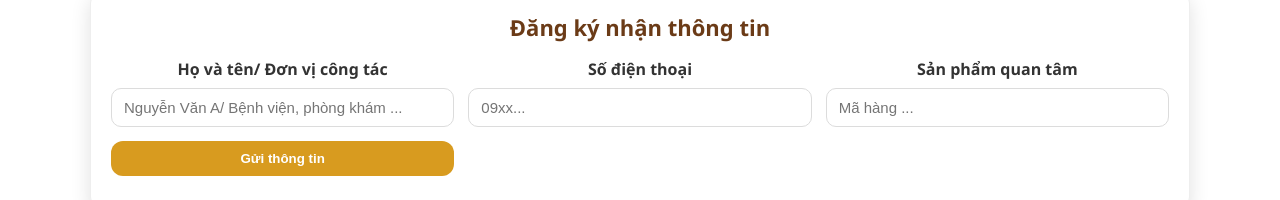
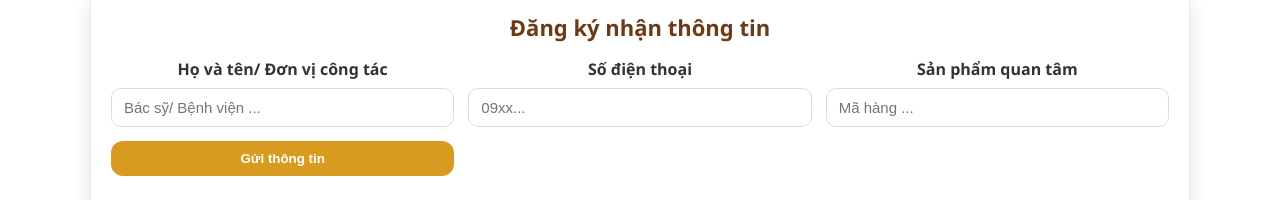
Before and after one commit to ductrungd2t/CCI, a plain HTML site: page index.html in a window 1280 px wide. Shown: the part 495-695 px from the top of the page. Drawn offline with Linux system fonts and the light colour scheme.

Commit message:
Update index.html

```diff
--- a/index.html
+++ b/index.html
@@ -28,7 +28,7 @@
     <form id="infoForm" class="lead-grid" autocomplete="on" novalidate>
       <div class="field">
         <label>Họ và tên/ Đơn vị công tác</label>
-        <input type="text" name="name" placeholder="Nguyễn Văn A/ Bệnh viện, phòng khám ..." required>
+        <input type="text" name="name" placeholder="Bác sỹ/ Bệnh viện ..." required>
       </div>
       <div class="field">
         <label>Số điện thoại</label>
```
